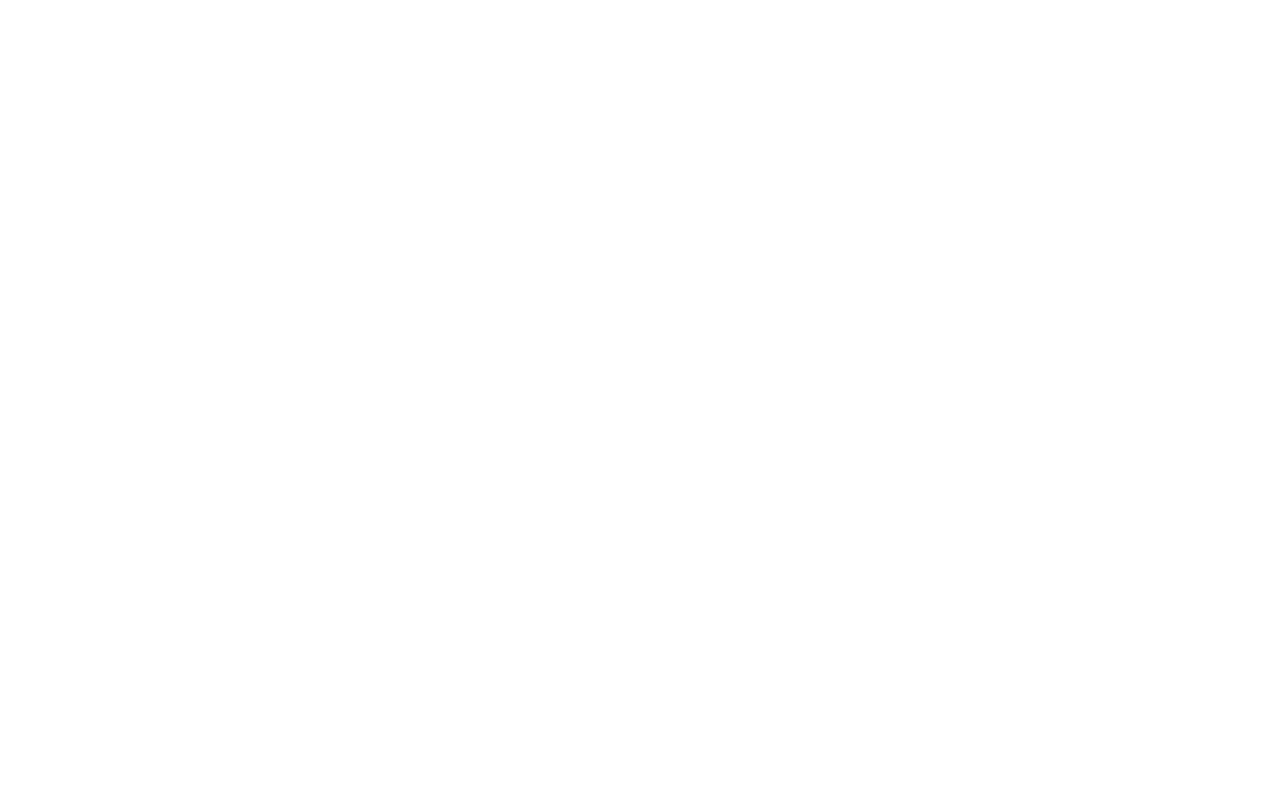
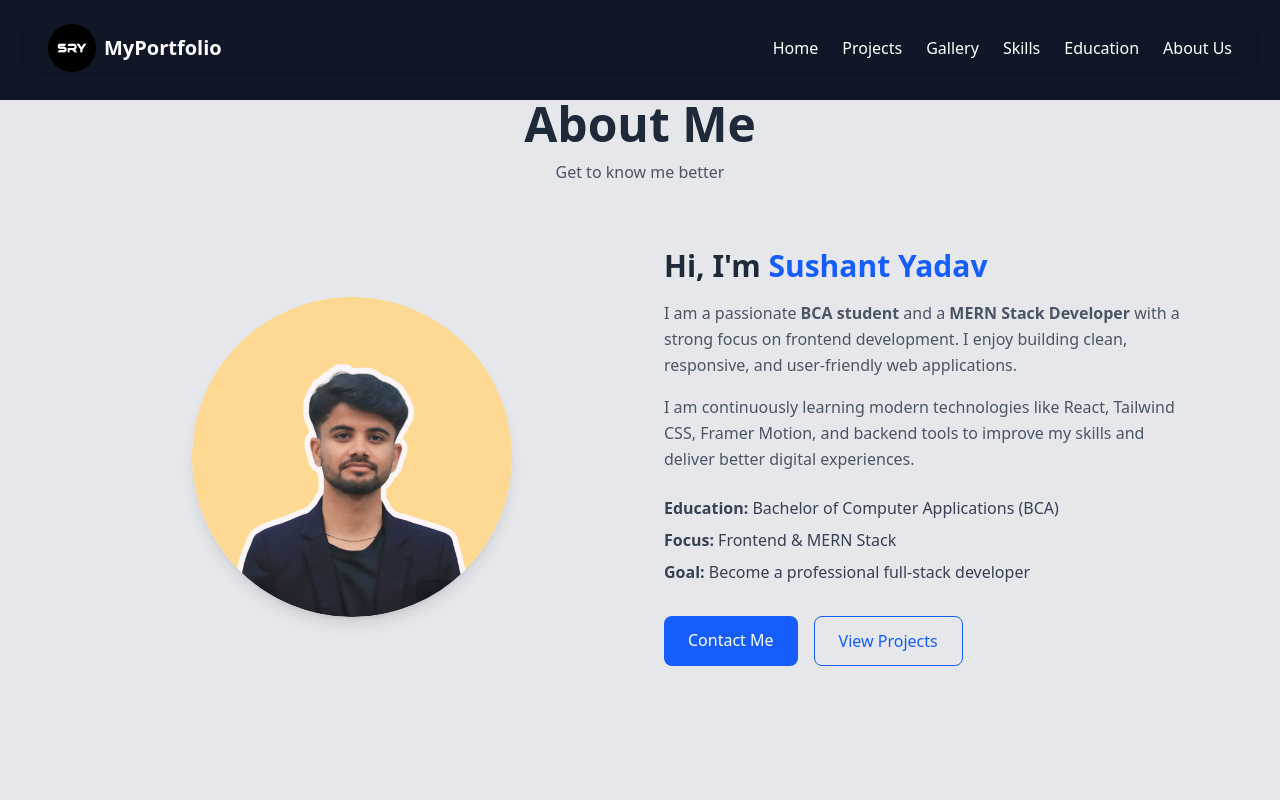
Before and after one commit to sushantyadav18/mainportfolio, a React (Vite) app: page /aboutUs in a window 1280 px wide. Before the commit this address had no page. Shown: the top 800 px of the page. Built offline with nearby package versions, Linux system fonts and the light colour scheme.

Commit message:
add Contact page and add framer motion n project page ,contact page

```diff
--- a/src/components/Navbar.jsx
+++ b/src/components/Navbar.jsx
@@ -31,6 +31,7 @@
             <li><Link to="/gallery" className="hover:text-yellow-400">Gallery</Link></li>
             <li><Link to="/skills" className="hover:text-yellow-400">Skills</Link></li>
             <li><Link to="/education" className="hover:text-yellow-400">Education</Link></li>
+            <li><Link to="/aboutUs" className="hover:text-yellow-400">About Us</Link></li>
           </ul>
 
           {/* Mobile Toggle */}
@@ -96,6 +97,16 @@
                 Education
               </Link>
             </li>
+
+            <li className="w-full text-center">
+              <Link
+                to="/aboutUs"
+                onClick={() => setIsOpen(false)}
+                className="block w-full py-2 text-white hover:bg-gray-700"
+              >
+                About Us
+              </Link>
+            </li>
           </ul>
         </div>
       )}
--- /dev/null
+++ b/src/pages/AboutUs.jsx
@@ -0,0 +1,89 @@
+import React from "react";
+import { motion } from "framer-motion";
+import { Link } from "react-router-dom";
+
+const About = () => {
+  return (
+    <section className="bg-gray-200 min-h-screen py-25">
+      <div className="max-w-6xl mx-auto px-6">
+
+        {/* Heading */}
+        <motion.h1
+          initial={{ opacity: 0, y: -30 }}
+          whileInView={{ opacity: 1, y: 0 }}
+          transition={{ duration: 0.6 }}
+          className="text-4xl md:text-5xl font-bold text-center text-gray-800"
+        >
+          About Me
+        </motion.h1>
+
+        <p className="text-center text-gray-600 mt-3">
+          Get to know me better
+        </p>
+
+        {/* Content */}
+        <div className="mt-16 grid grid-cols-1 md:grid-cols-2 gap-12 items-center">
+
+          {/* Image */}
+          <motion.img
+            src="1profile.jpg"
+            alt="profile"
+            className="w-80 h-80 mx-auto rounded-full object-cover shadow-lg"
+            initial={{ opacity: 0, scale: 0.8 }}
+            whileInView={{ opacity: 1, scale: 1 }}
+            transition={{ duration: 0.6 }}
+          />
+
+          {/* Text */}
+          <motion.div
+            initial={{ opacity: 0, x: 40 }}
+            whileInView={{ opacity: 1, x: 0 }}
+            transition={{ duration: 0.6 }}
+          >
+            <h2 className="text-3xl font-semibold text-gray-800">
+              Hi, I'm <span className="text-blue-600">Sushant Yadav</span>
+            </h2>
+
+            <p className="mt-4 text-gray-600 leading-relaxed">
+              I am a passionate <strong>BCA student</strong> and a
+              <strong> MERN Stack Developer</strong> with a strong focus on
+              frontend development. I enjoy building clean, responsive, and
+              user-friendly web applications.
+            </p>
+
+            <p className="mt-4 text-gray-600 leading-relaxed">
+              I am continuously learning modern technologies like React,
+              Tailwind CSS, Framer Motion, and backend tools to improve my
+              skills and deliver better digital experiences.
+            </p>
+
+            {/* Info */}
+            <div className="mt-6 space-y-2 text-gray-700">
+              <p><strong>Education:</strong> Bachelor of Computer Applications (BCA)</p>
+              <p><strong>Focus:</strong> Frontend & MERN Stack</p>
+              <p><strong>Goal:</strong> Become a professional full-stack developer</p>
+            </div>
+
+            {/* Buttons */}
+            <div className="mt-8 flex gap-4">
+              <a
+                href="/contact"
+                className="bg-blue-600 text-white px-6 py-3 rounded-lg hover:bg-blue-700 transition"
+              >
+                Contact Me
+              </a>
+              <Link to="/projects"
+                className="border border-blue-600 text-blue-600 px-6 py-3 rounded-lg hover:bg-blue-600 hover:text-white transition"
+              >
+                View Projects
+              </Link>
+            </div>
+          </motion.div>
+        </div>
+
+      </div>
+    </section>
+  );
+};
+
+export default About;
--- a/src/pages/Education.jsx
+++ b/src/pages/Education.jsx
@@ -6,7 +6,7 @@
   {
     degree: "Bachelor of Computer Applications (BCA)",
     institution: " Saraswati Multiple Campus (Tribhuvan University)",
-    Address:"Lainchur,Thamel ,Kathmandu",
+    Address: "Lainchur,Thamel ,Kathmandu",
     year: "2021 – Present",
     description:
       "Studying core subjects such as Programming, Data Structures, Web Development, Computer Networks, and Distributed Systems.",
@@ -14,7 +14,7 @@
   {
     degree: "+2 in Computer Science",
     institution: "Model Multiple Campus ",
-    Address:"Janakpur",
+    Address: "Janakpur",
     year: "2019 – 2021",
     description:
       "Learned fundamentals of computer science, basic programming, and problem-solving skills.",
@@ -22,7 +22,7 @@
   {
     degree: "Secondary Education (SEE)",
     institution: "Jay Kishan Secondary School ",
-    Address:"Rautahat,Nepal",
+    Address: "Rautahat,Nepal",
     year: "2019",
     description:
       "Completed secondary level education with a focus on mathematics and science.",
@@ -33,22 +33,21 @@
   return (
     <section className="bg-gray-200 py-25  ">
       <div className="max-w-6xl mx-auto px-6">
-        <h2
-          className="text-4xl font-bold text-center text-blue-500">
+        <h2 className="text-4xl font-bold text-center text-blue-500">
           Education
         </h2>
 
-        <p className="text-center text-blue-400 mt-2">
-          My academic background
-        </p>
+        <p className="text-center text-blue-400 mt-2">My academic background</p>
 
         <div
           className="m-auto gap-4"
         >
           {educationData.map((edu, index) => (
-            <div
+            <motion.div
+               whileHover={{ scale: 1.05 }}
+               transition={{duration:0.6}}
               key={index}
-              className="relative mt-9 bg-blue-100 rounded-3xl shadow-lg p-6 "
+              className="relative mt-9 bg-blue-100 rounded-3xl shadow-lg p-6 hover:bg-gray-300 "
             >
               <span className="">
                 <FaGraduationCap />
@@ -62,21 +61,14 @@
                 {edu.institution}
               </p>
 
-              <p className="text-blue-600 font-medium mt-1">
-                {edu.Address}
-              </p>
+              <p className="text-blue-600 font-medium mt-1">{edu.Address}</p>
 
-              <p className="text-sm text-gray-500 mt-1">
-                {edu.year}
-              </p>
+              <p className="text-sm text-gray-500 mt-1">{edu.year}</p>
 
-              <p className="text-gray-600 mt-4 text-sm">
-                {edu.description}
-              </p>
-            </div>
+              <p className="text-gray-600 mt-4 text-sm">{edu.description}</p>
+            </motion.div>
           ))}
         </div>
-
       </div>
     </section>
   );
--- a/src/pages/Home.jsx
+++ b/src/pages/Home.jsx
@@ -4,6 +4,8 @@
 import { FaInstagram } from "react-icons/fa";
 import { FaLinkedin } from "react-icons/fa6";
 import { FaGithub } from "react-icons/fa6";
+//import Project from "./Project";
+import { Link } from "react-router-dom";
 
 const Home = () => {
   return (
@@ -33,9 +35,9 @@
 
         {/* Buttons */}
         <div className="mt-6 flex flex-col sm:flex-row gap-4 justify-center md:justify-start">
-          <button className="bg-blue-600 text-white px-6 py-3 rounded-lg hover:bg-blue-700 transition">
+          <Link to="/projects" className="bg-blue-600 text-white px-6 py-3 rounded-lg hover:bg-blue-700 transition">
             View Projects
-          </button>
+          </Link>
           <button className="border border-blue-600 text-blue-600 px-6 py-3 rounded-lg hover:bg-blue-600 hover:text-white transition">
             Contact Me
           </button>
--- a/src/pages/Project.jsx
+++ b/src/pages/Project.jsx
@@ -28,28 +28,35 @@
       "The Pet Adoption System is an online platform that helps users find and adopt pets easily. It allows shelters to list pets with details and images, while users can browse, search, and submit adoption requests. The system simplifies the adoption process and promotes responsible pet adoption.",
     tech: ["XML,JAVA AND "],
     github: "https://github.com/SushantYadav18/pet-adoption",
-  }
+  },
 ];
 
 const Project = () => {
   return (
     <section className="bg-gray-200  py-20">
       <div className="mx-auto  px-6 ">
-        <h1 className=" text-4xl font-bold text-center pt-10  text-gray-800">
+        <motion.h1
+          initial={{ opacity: 0, y: -30 }}
+          whileInView={{ opacity: 1, y: 0 }}
+          transition={{ duration: 2 }}
+          className=" text-4xl font-bold text-center pt-10  text-gray-800"
+        >
           My Projects
-        </h1>
+        </motion.h1>
 
         <p className="text-center text-gray-600 mt-2">
           Some of the work I have built while learning
         </p>
 
-        <div
-          className="grid gap-8 mt-5  sm:grid-cols-2 lg:grid-cols-3">
+        <div className="grid gap-8 mt-5  sm:grid-cols-2 lg:grid-cols-3">
           {projects.map((project) => (
             <motion.div
-            whileHover={{scale:1.01}}
-             transition={{ type: "spring", stiffness: 300 }}
-             className="bg-blue-300 m-5 rounded-xl p-3 hover:bg-gray-400">
+              initial={{ opacity: 0, scale: 0.8 }}
+              whileInView={{ opacity: 1, scale: 1 }}
+              transition={{ duration: 0.6 }}
+              whileHover={{ scale: 1.01 }}
+              className="bg-blue-300 m-5 rounded-xl p-3 hover:bg-gray-400"
+            >
               <h3 className="text-center text-2xl font-bold">
                 {project.title}
               </h3>
--- a/src/routers/CustomRoutes.jsx
+++ b/src/routers/CustomRoutes.jsx
@@ -6,6 +6,7 @@
 import Skills from '../pages/Skills'
 import { Routes, Route} from 'react-router-dom'
 import  Layouts from '../mainLayouts/Layouts'
+import AboutUs from '../pages/AboutUs'
 
 const CustomRoutes = () => {
   return (
@@ -17,6 +18,7 @@
         <Route path="/education" element={<Education/>}/>
         <Route path="/projects" element={<Project/>}/>
         <Route path="/skills" element={<Skills/>}/>
+        <Route path="/aboutUs" element={<AboutUs/>}/>
     </Route>
     </Routes>
     </>
```
